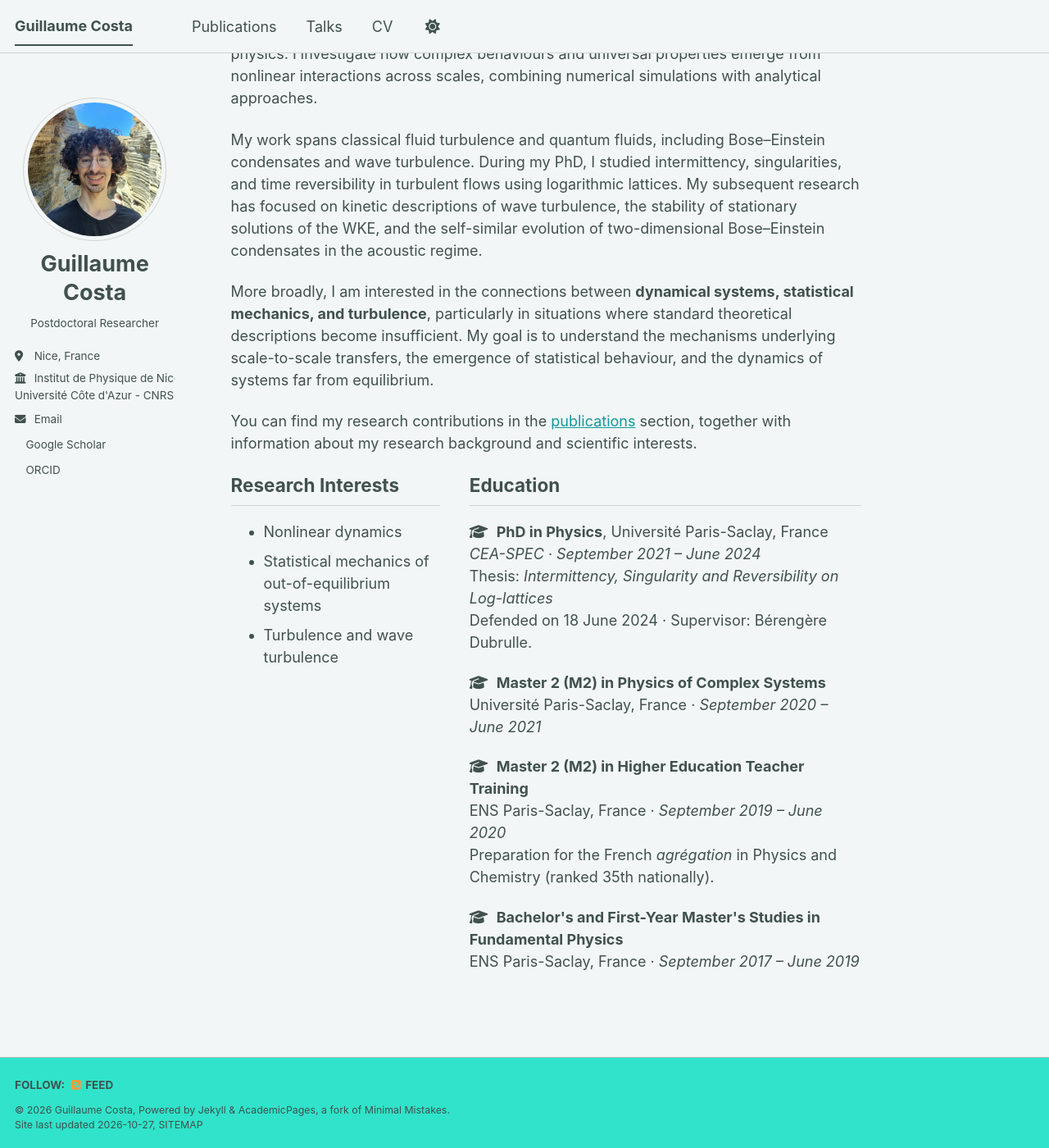
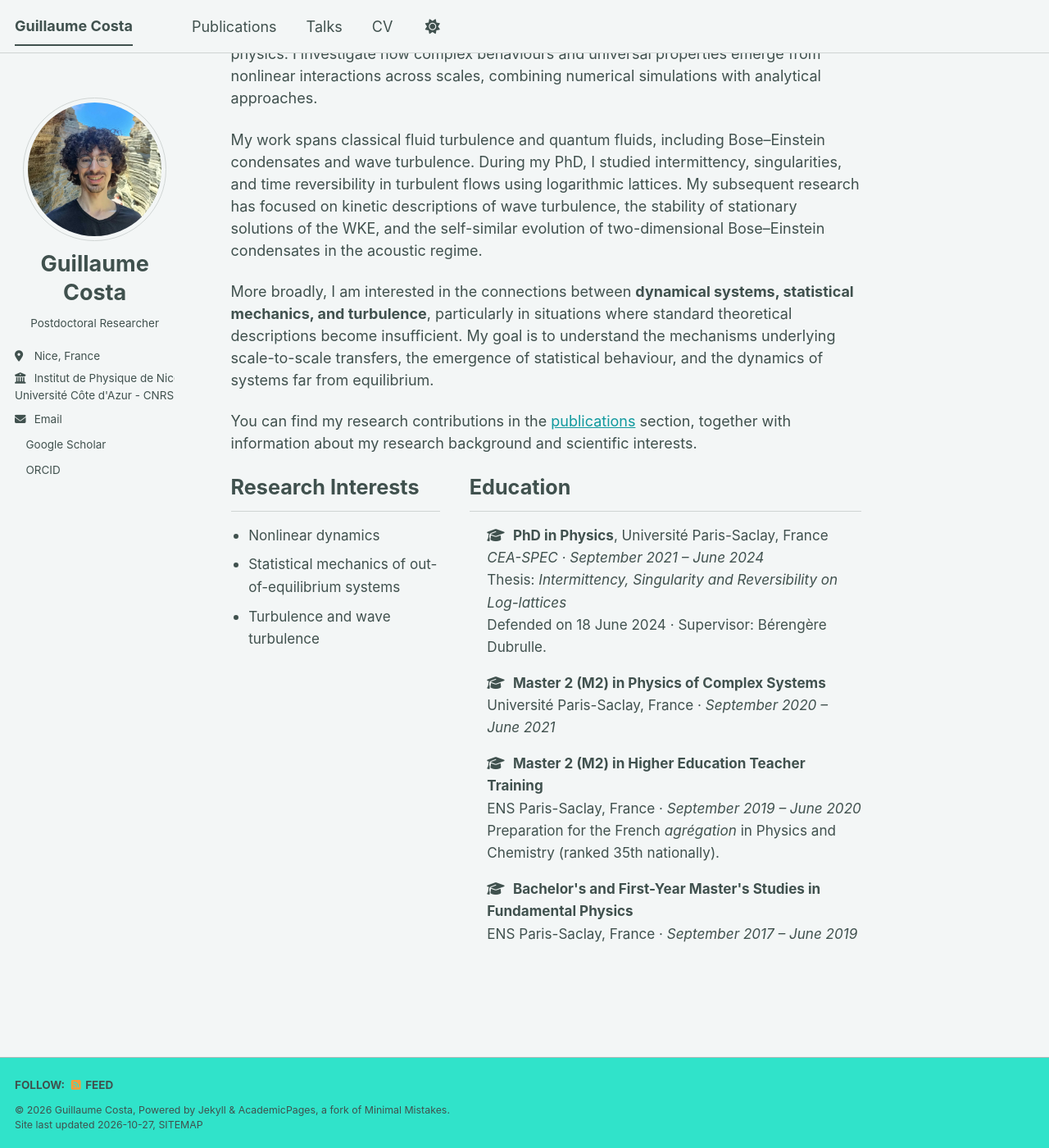
Before and after one commit to GuilCos/GuilCos.github.io, a Jekyll site: the page built from _pages/about.md, in a window 1280 px wide and 1400 px high, scrolled down 145 px. Shown: the whole window at 82% size. Built offline with Jekyll 4.4.1, drawn with Linux system fonts in a browser that asks for light colours; a script bundle is joined from its source files by our own code; a style sheet for code colours, icons or effects is not loaded.

Commit message:
Update main.scss

```diff
--- a/assets/css/main.scss
+++ b/assets/css/main.scss
@@ -125,3 +125,28 @@
   margin-top: 0 !important;
   margin-bottom: 0.2rem !important;
 }
+
+
+/* About page: clearer heading hierarchy */
+.research-education h2 {
+  font-size: 1.4rem !important;
+  font-weight: 700 !important;
+  line-height: 1.3 !important;
+  margin-top: 0 !important;
+  margin-bottom: 0.8rem !important;
+}
+
+.research-education p,
+.research-education li {
+  font-size: 0.95rem;
+  line-height: 1.6;
+}
+
+.research-education ul {
+  margin-top: 0;
+  padding-left: 1.2rem;
+}
+
+.research-education .education-list > li {
+  margin-bottom: 0.9rem;
+}
```
